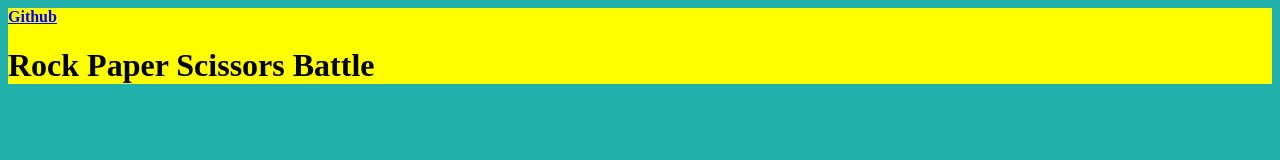
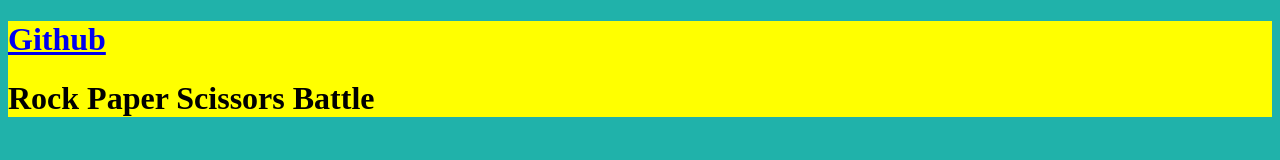
Before and after one commit to jacobf00/RPS, a plain HTML site: page Website HTML/index.html in a window 1280 px wide. Drawn offline with Linux system fonts and the light colour scheme.

Commit message:
Cleaned up index.html and added sytle sheet

```diff
--- a/Website HTML/index.html
+++ b/Website HTML/index.html
@@ -1,15 +1,16 @@
 <!DOCTYPE html>
 <html>
     <head>
+        <link rel="stylesheet" href="style.css">
         <meta charset="UTF-8">
         <meta name="Rock Paper Scissors pvp" content="A website tha allows two people to connect and play rock paper scissors using their webcam and machine learning">
         <title>RPS Battle</title>
     </head>
 
-    <body style="background-color:lightseagreen">
-        <header style = "background-color: yellow;">
+    <body>
+        <header class="topper">
 
-            <a href="https://github.com/jacobf00/RPS" target="_blank"><b>Github</b></a>
+            <h1><a href="https://github.com/jacobf00/RPS" target="_blank"><b>Github</b></a></h1>
             <h1><b>Rock Paper Scissors Battle</b></h1>
 
         </header>
--- /dev/null
+++ b/Website HTML/style.css
@@ -0,0 +1,7 @@
+.topper {
+    background-color: yellow;
+}
+
+body {
+    background-color: lightseagreen;
+}
```
